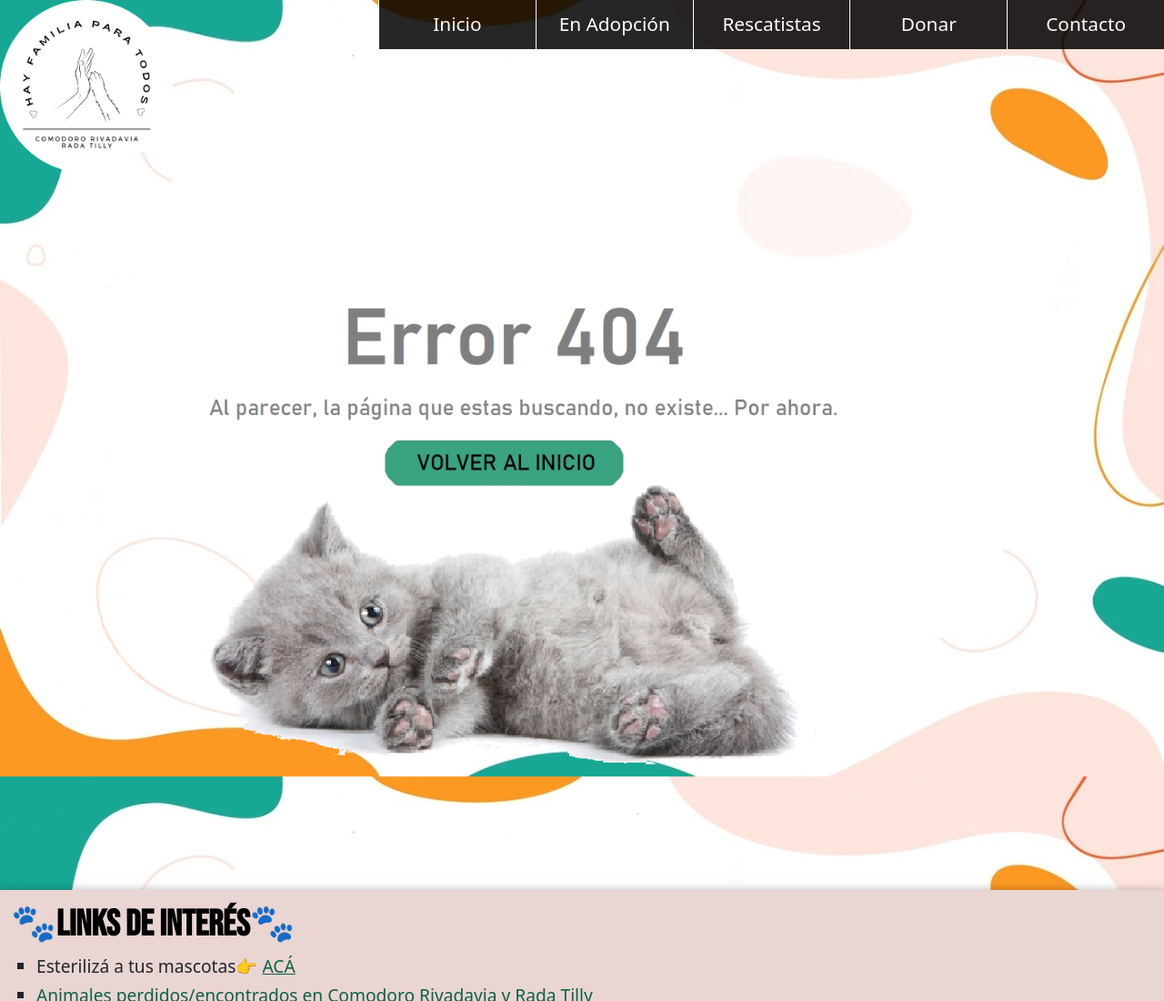
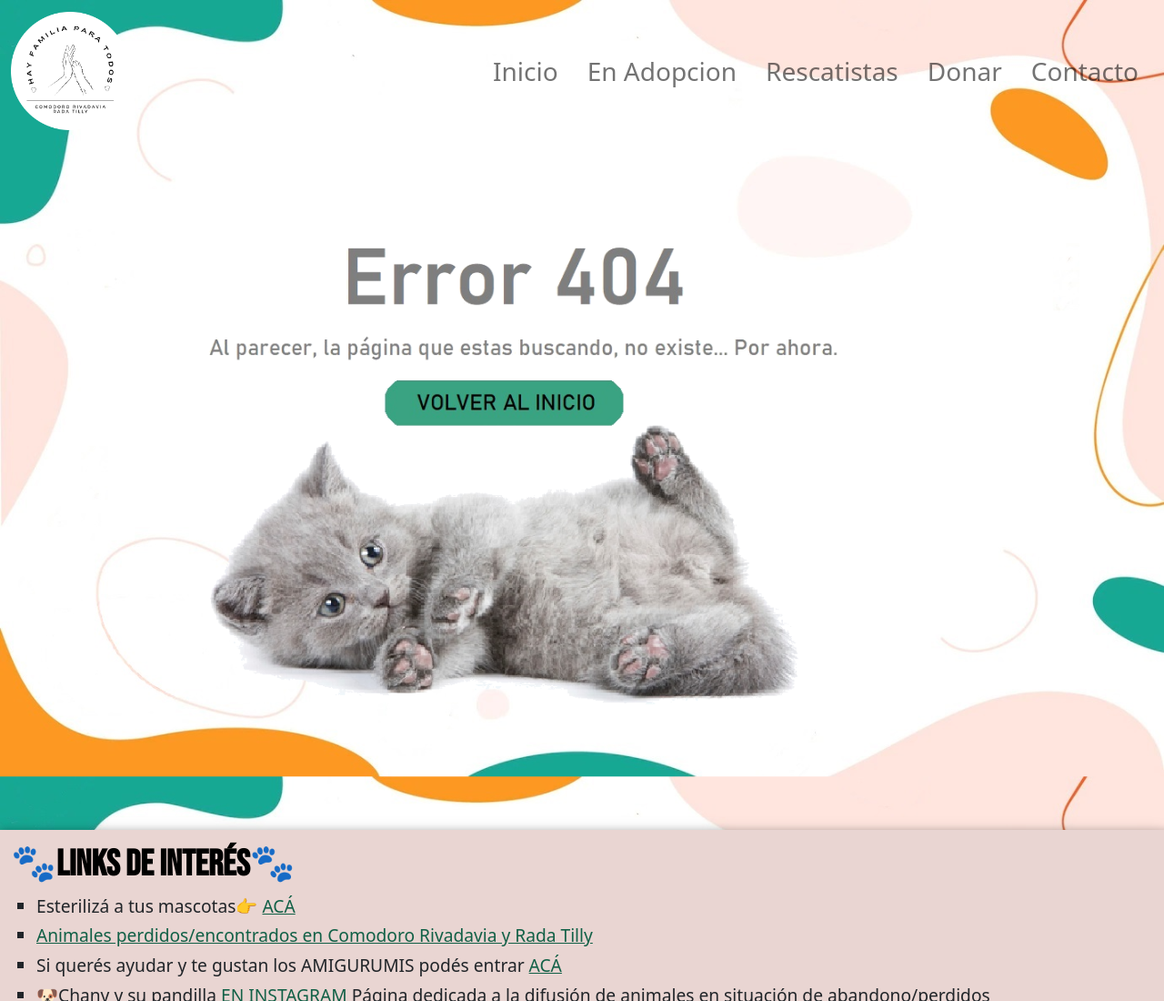
Before and after one commit to lrupallan/proyecto-adopcion, a website: page secciones/gato.html in a window 1280 px wide. Shown: the top 1100 px of the page at 91% size. Drawn offline with nearby package versions, Linux system fonts and the light colour scheme.

Commit message:
Cambio de navbar

```diff
--- a/secciones/gato.html
+++ b/secciones/gato.html
@@ -41,35 +41,32 @@
   </head>
   <body>
     <header>
-      <nav class="nav">
-        <div>
-          <img
-            class="logo"
-            src="../multimedia/images/logo-nuevo-modified.png"
-            width="190"
-            alt="Logo"
-          />
+      <nav class="navbar navbar-expand-lg navbar-light bg-opacity-75 sticky-top">
+        <div class="container-fluid">
+          <a class="navbar-brand" href="./index.html"> <img src="../multimedia/images/logo-nuevo-modified.png" width="130" alt="LOGO"></a>
+          <button class="navbar-toggler" type="button" data-bs-toggle="collapse" data-bs-target="#navbarNavDropdown" aria-controls="navbarNavDropdown" aria-expanded="false" aria-label="Toggle navigation">
+            <span class="navbar-toggler-icon"></span>
+          </button>
+          <div class="collapse navbar-collapse" id="navbarNavDropdown">
+            <ul class="navbar-nav ms-auto">
+              <li class="nav-item mx-2">
+                <a class="nav-link fs-3" aria-current="page" href="/index.html">Inicio</a>
+              </li>
+              <li class="nav-item mx-2">
+                <a class="nav-link fs-3" href="./adopcion.html">En Adopcion</a>
+              </li>
+              <li class="nav-item mx-2">
+                <a class="nav-link fs-3" href="./rescatistas.html">Rescatistas</a>
+              </li>
+              <li class="nav-item mx-2">
+                <a class="nav-link fs-3" href="./donar.html">Donar</a>
+              </li>
+              <li class="nav-item mx-2">
+                <a class="nav-link fs-3" href="./contacto.html">Contacto</a>
+              </li>
+            </ul>
+          </div>
         </div>
-
-        <label for="menu" class="nav-label">
-          <img class="nav-img w-100" src="../multimedia/images/menu.svg" alt="MENU">
-        </label>
-
-        <input type="checkbox" id="menu" class="nav-input">
-
-        <ul class="nav-menu">
-          <li class="link-menu"><a href="../index.html">Inicio</a></li>
-          <li class="link-menu">
-            <a href="./adopcion.html">En Adopción</a>
-          </li>
-          <li class="link-menu">
-            <a href="./rescatistas.html">Rescatistas</a>
-          </li>
-          <li class="link-menu"><a href="./donar.html">Donar</a></li>
-          <li class="link-menu">
-            <a href="./contacto.html">Contacto</a>
-          </li>
-        </ul>
       </nav>
     </header>
 
```
Also changed, not shown: index.html (+25 -17 lines), secciones/adopcion.html (+25 -27 lines), secciones/contacto.html (+25 -28 lines), secciones/donar.html (+25 -28 lines), secciones/perro.html (+25 -28 lines), secciones/rescatistas.html (+25 -28 lines), secciones/viejitos.html (+25 -28 lines).
